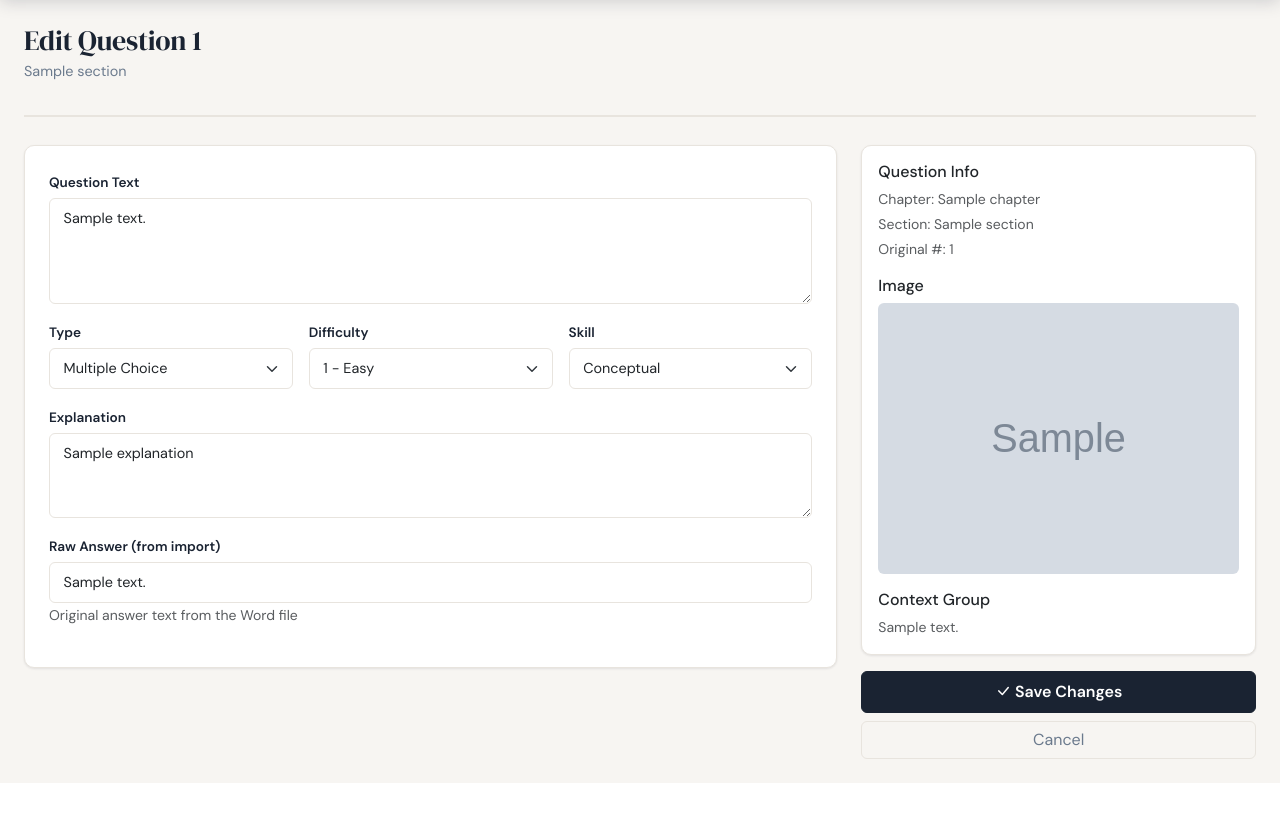
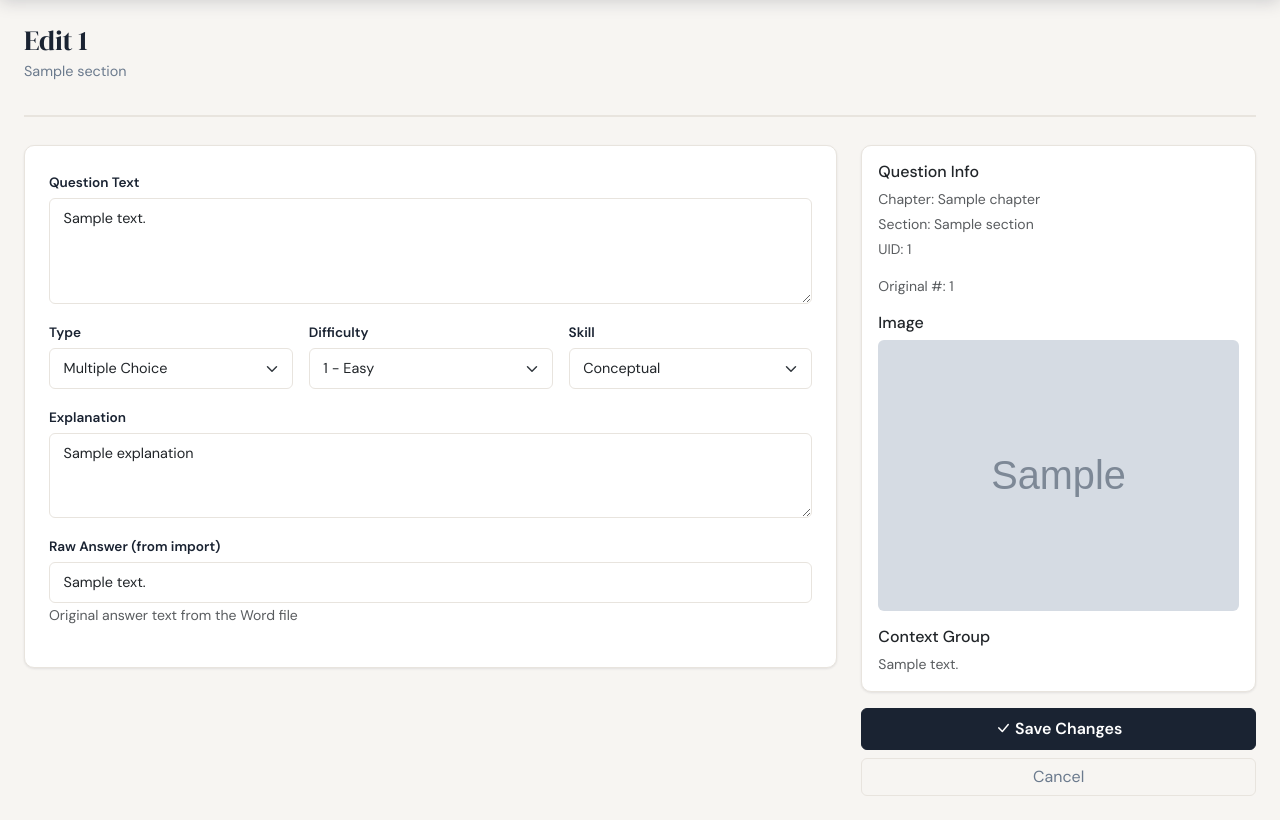
Before and after one commit to georgejjj/testbank_cf, a Django app: template templates/questions/edit.html in a window 1280 px wide. Shown: the part 63-883 px from the top of the page. Before the commit the page ends 846 px from the top, so only its background shows below. Run offline with Django 5.2, Linux system fonts and the light colour scheme; the template is opened without the code that fills it: most values are stand-ins (such as "Sample title", 1, 10 or a date in 2020); grey boxes marked "Sample" are stand-in pictures; some libraries are stand-ins or nearby versions.

Commit message:
feat: add unique question IDs (CH4-001 format) across chapters
- Add global_number field to Question model (sequential within chapter)
- Add uid property generating human-readable IDs like CH4-037
- Import command assigns global_number during import
- All templates now display uid instead of per-section question_number
- Fix ValueError in create template (bad for loop syntax)

Co-Authored-By: Claude Opus 4.6 (1M context) <noreply@anthropic.com>

```diff
--- a/templates/assignments/instructor/create.html
+++ b/templates/assignments/instructor/create.html
@@ -90,7 +90,7 @@
                                     <label class="form-check-label" for="mq{{ q.id }}" style="font-size: 0.88rem;">
                                         <span class="badge badge-type me-1">{{ q.get_question_type_display }}</span>
                                         <span class="badge badge-difficulty-{{ q.difficulty }} me-1">D{{ q.difficulty }}</span>
-                                        <strong>Q{{ q.question_number }}</strong> ({{ q.section.number }})
+                                        <strong>{{ q.uid }}</strong>
                                         — {{ q.text|truncatechars:80 }}
                                     </label>
                                 </div>
@@ -124,9 +124,6 @@
                 <div class="card-body">
                     <label class="form-label">Difficulty</label>
                     <div class="mb-3">
-                        {% for val, label in "1:Easy,2:Medium,3:Hard" %}
-                        <!-- handled below -->
-                        {% endfor %}
                         <div class="form-check form-check-inline">
                             <input type="checkbox" name="difficulty_checks" value="1" class="form-check-input" id="dc1">
                             <label class="form-check-label" for="dc1"><span class="badge badge-difficulty-1">Easy</span></label>
--- a/templates/assignments/student/mistakes.html
+++ b/templates/assignments/student/mistakes.html
@@ -21,7 +21,7 @@
         <div class="d-flex justify-content-between">
             <span>
                 <span class="badge bg-secondary">Ch {{ me.question.section.chapter.number }}</span>
-                Q{{ me.question.question_number }}
+                {{ me.question.uid }}
                 <span class="badge bg-warning text-dark">Diff {{ me.question.difficulty }}</span>
             </span>
             <span>
--- a/templates/assignments/student/result.html
+++ b/templates/assignments/student/result.html
@@ -10,7 +10,7 @@
 <div class="card mb-2">
     <div class="card-body">
         <div class="d-flex justify-content-between">
-            <span>Q{{ r.answer.question.question_number }}</span>
+            <span>{{ r.answer.question.uid }}</span>
             {% if r.answer.is_correct %}
             <span class="badge bg-success">Correct</span>
             {% elif r.answer.is_correct is False %}
--- a/templates/questions/_question_list.html
+++ b/templates/questions/_question_list.html
@@ -6,7 +6,7 @@
 <div class="card mb-3 shadow-sm">
   <div class="card-header d-flex justify-content-between align-items-center">
     <div>
-      <span class="badge bg-secondary me-1">Q{{ q.question_number }}</span>
+      <span class="badge bg-secondary me-1">{{ q.uid }}</span>
       <span class="badge bg-info text-dark me-1">{{ q.get_question_type_display }}</span>
       <span class="badge bg-{% if q.difficulty == 1 %}success{% elif q.difficulty == 2 %}warning{% else %}danger{% endif %} me-1">
         Difficulty {{ q.difficulty }}
--- a/templates/questions/edit.html
+++ b/templates/questions/edit.html
@@ -1,8 +1,8 @@
 {% extends "base.html" %}
-{% block title %}Edit Q{{ question.question_number }} - TestBank{% endblock %}
+{% block title %}Edit {{ question.uid }} - TestBank{% endblock %}
 {% block content %}
 <div class="page-header">
-    <h2>Edit Question {{ question.question_number }}</h2>
+    <h2>Edit {{ question.uid }}</h2>
     <p class="page-subtitle">{{ question.section }}</p>
 </div>
 
@@ -100,7 +100,8 @@
                     <h6>Question Info</h6>
                     <p class="text-muted small mb-1">Chapter: {{ question.section.chapter }}</p>
                     <p class="text-muted small mb-1">Section: {{ question.section }}</p>
-                    <p class="text-muted small mb-3">Original #: {{ question.question_number }}</p>
+                    <p class="text-muted small mb-3">UID: {{ question.uid }}
+                    <p class="text-muted small mb-1">Original #: {{ question.question_number }}</p></p>
 
                     {% if question.image %}
                     <h6>Image</h6>
```
Also changed, not shown: apps/questions/management/commands/import_testbank.py (+9 -0 lines), apps/questions/models.py (+10 -3 lines), apps/questions/migrations/0002_alter_question_options_question_global_number.py (added), 2 other files.
